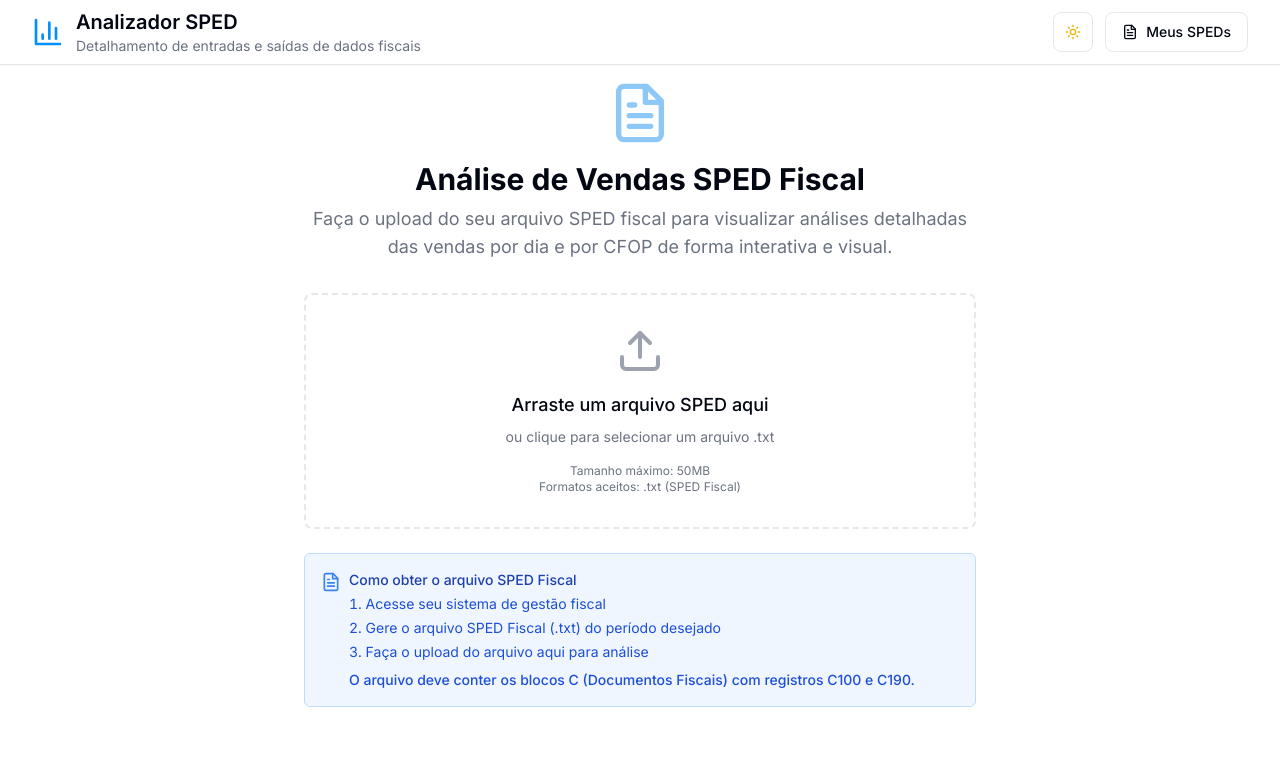
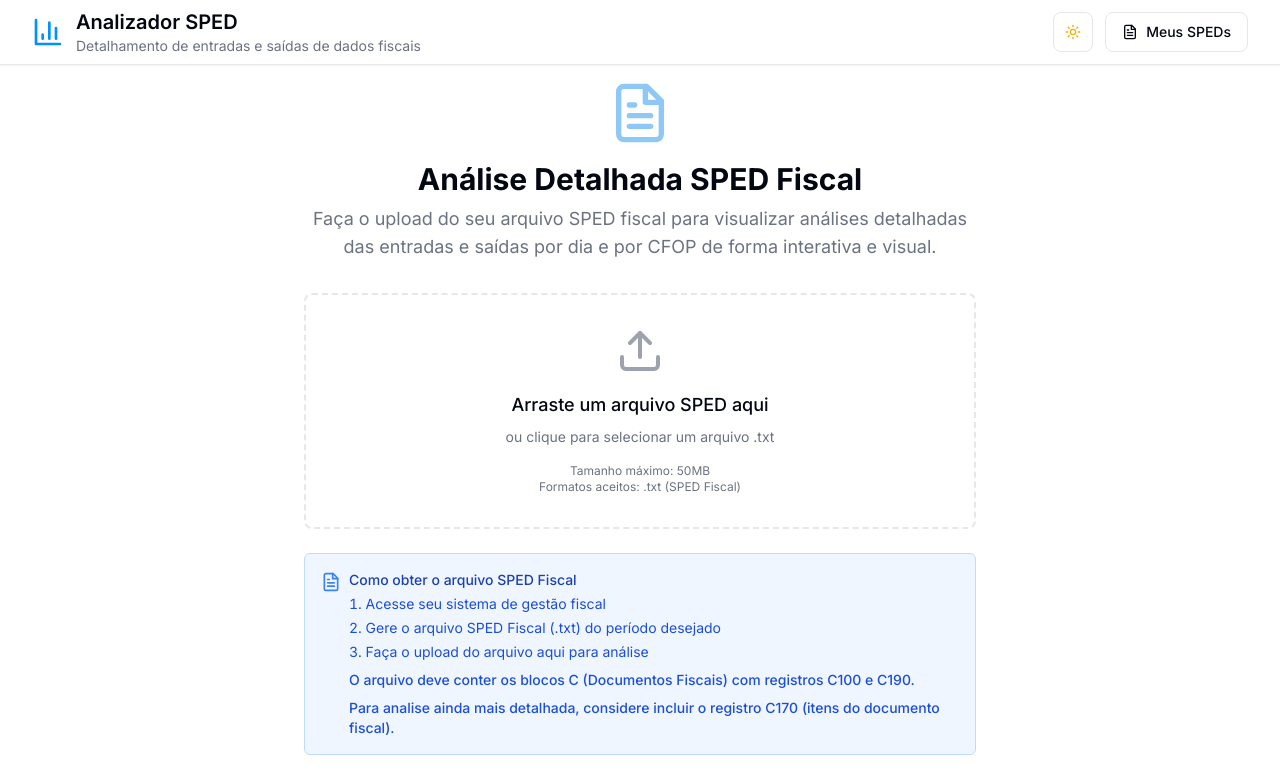
Before and after one commit to JobasFernandes/analise-sped-fiscal-efd-icms-ipi, a React (Vite) app: page / in a window 1280 px wide. Shown: the top 777 px of the page. Built offline with nearby package versions, Linux system fonts and the light colour scheme.

Commit message:
fix: Ajuste de titulo e descrições da aplicação

```diff
--- a/src/App.jsx
+++ b/src/App.jsx
@@ -239,16 +239,14 @@ function App() {
             <div className="text-center mb-8">
               <FileText className="h-16 w-16 text-primary-600 dark:text-primary-300 mx-auto mb-4" />
               <h2 className="text-3xl font-bold mb-2">
-                Análise de Vendas SPED Fiscal
+                Análise Detalhada SPED Fiscal
               </h2>
               <p className="text-lg text-muted-foreground max-w-2xl mx-auto">
                 Faça o upload do seu arquivo SPED fiscal para visualizar
-                análises detalhadas das vendas por dia e por CFOP de forma
+                análises detalhadas das entradas e saídas por dia e por CFOP de forma
                 interativa e visual.
               </p>
             </div>
-
-            {/* Botão 'Meus SPEDs' movido para o navbar */}
 
             <FileUpload
               onFileSelect={handleFileSelect}
--- a/src/components/FileUpload.jsx
+++ b/src/components/FileUpload.jsx
@@ -213,6 +213,10 @@ const FileUpload = ({
                 O arquivo deve conter os blocos C (Documentos Fiscais) com
                 registros C100 e C190.
               </p>
+              <p className="mt-2 font-medium">
+                Para analise ainda mais detalhada, considere incluir o registro C170
+                (itens do documento fiscal).
+              </p>
             </div>
           </div>
         </div>
```
